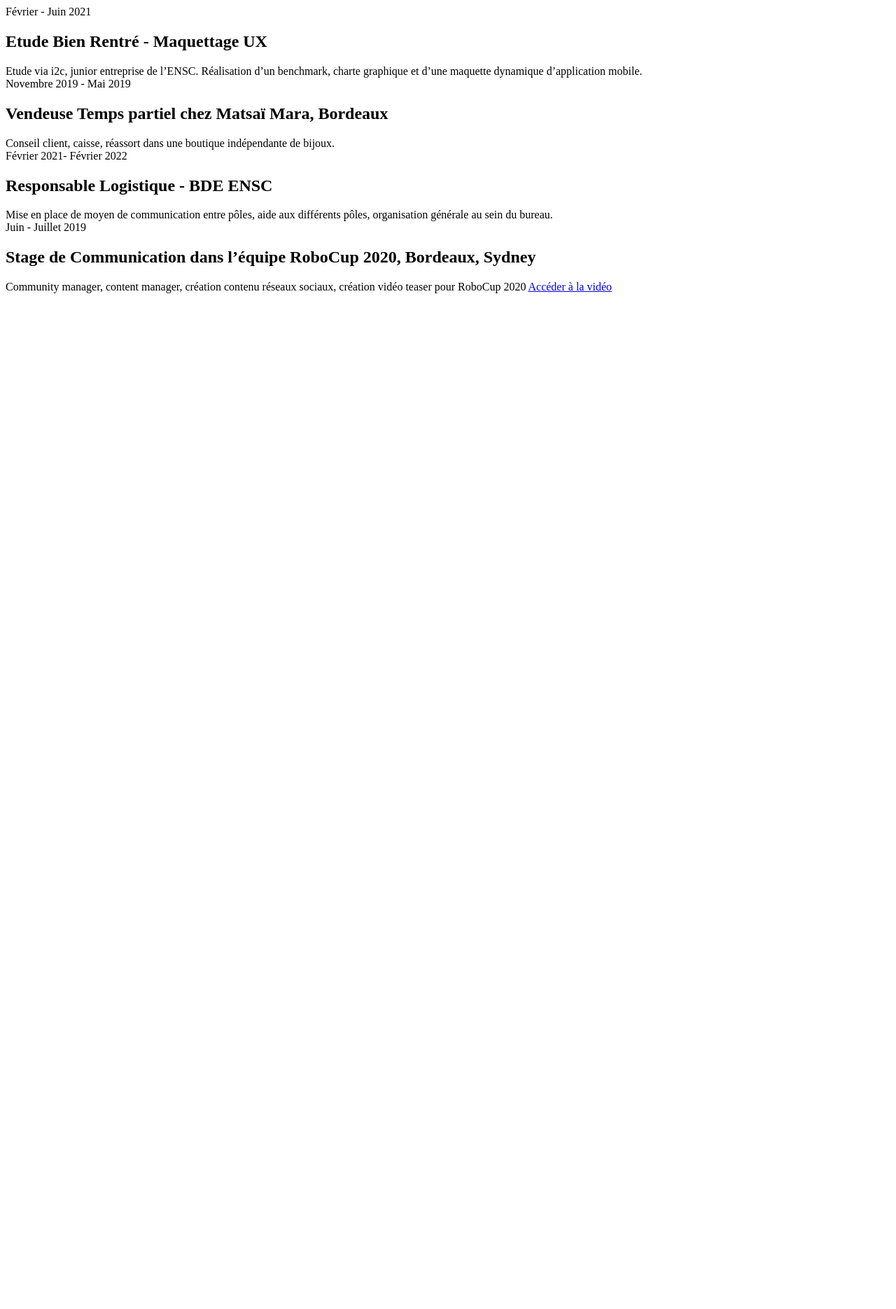
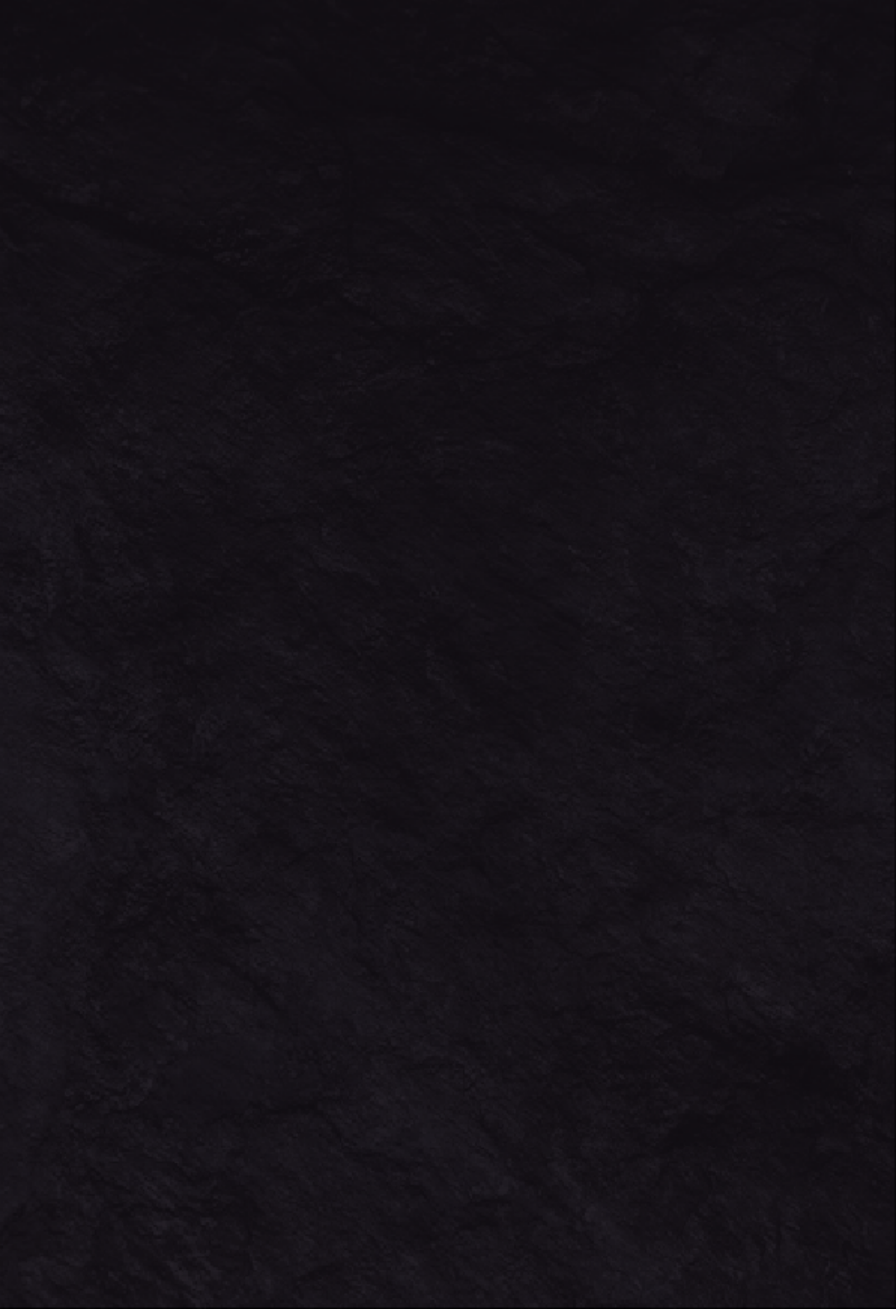
Before and after one commit to lottierocuet/PII_ENSC, a PHP site: page /Experiences.html in a window 1280 px wide. Shown: the whole page at 70% size. Run offline with PHP 8.4, Linux system fonts and the light colour scheme.

Commit message:
fond presque ok

```diff
--- a/Experiences.html
+++ b/Experiences.html
@@ -3,39 +3,41 @@
 <head>
   <meta charset="utf-8">
   <title>Expérience</title>
-  <link rel="stylesheet.css" href="/stylesheet.css">
+  <link rel="stylesheet" href="stylesheet.css">
   <script src="script.js"></script>
+  <img src=images/fond.png id=fond class=fond alt=/>
 </head>
+
+
 <body>
-    <div>
-
-    Février - Juin 2021
+  <div class ="experiences" id ="experiences">
+    <img src=images/fond.png id=fond class=fond alt=/>
+      <div class = "brentre">
+        <p><i>Février - Juin 2021 </i></p>
         <h2>Etude Bien Rentré - Maquettage UX </h2>
         Etude via i2c, junior entreprise de l’ENSC. Réalisation d’un benchmark, charte graphique et d’une maquette dynamique d’application mobile.
-
       </div>
 
-    <div>
-
-    Novembre 2019 - Mai 2019
+      <div class="matsai">
+        <p> <i>Novembre 2019 - Mai 2019 </i></p>
         <h2>Vendeuse Temps partiel chez Matsaï Mara, Bordeaux  </h2>
         Conseil client, caisse, réassort dans une boutique indépendante de bijoux.
       </div>
 
-    <div>
-    Février 2021- Février 2022
+      <div class = "logi">
+        <p><i>Février 2021- Février 2022</i></p>
         <h2>Responsable Logistique - BDE ENSC </h2>
         Mise en place de moyen de communication entre pôles, aide aux différents pôles, organisation générale au sein du bureau.
 
       </div>
 
-    <div>
-
-    Juin - Juillet 2019
+      <div class = "stageDUT">
+        <p><i>Juin - Juillet 2019 </i></p>
         <h2>Stage de Communication dans l’équipe RoboCup 2020, Bordeaux, Sydney </h2>
         Community manager, content manager, création contenu réseaux sociaux, création vidéo teaser pour RoboCup 2020
         <a href="https://www.youtube.com/watch?v=N_YPtVXpSjs&ab_channel=LottieRocuet"> Accéder à la vidéo</a>
+      </div>
+    </div>
 
-</div>
 </body>
 </html>
--- a/stylesheet.css
+++ b/stylesheet.css
@@ -1,23 +1,62 @@
-html, body {
+html,
+#fond {
+  /* Fixe l'image en haut à gauche de la page */
+  position: fixed;
+  top: 0;
+  left: 0;
+  /* Préserve le ratio de l'image */
+  min-width: 100%;
+  min-height: 100%;
+}
+#experiences {
+}
+
+img.fond {
+  /* On met en place le fond d'écran */
+  min-height: 100%;
+  min-width: 1024px;
+  /* On indique un redimensionnement proportionnel */
+  width: 100%;
+  height: auto;
+  /* L'image est positionnée en haut à gauche */
+  position: fixed;
+  top: 0;
+  left: 0;
+}
+@media screen and (max-width: 1024px) {
+  /* Le traitement est ici spécifique à l'image */
+  img.fond {
+    left: 50%;
+    margin-left: -512px; /* 50% */
+  }
+}
+body {
   margin: 0;
   padding: 0;
 }
 body {
- background-color: white;
- font-family: Verdana, sans-serif;
- font-size: 100%;
+  font-family: monserrat, sans-serif;
+  /*background-image: url(images/fond.png);
+  background-position: 0%;
+  font-size: 100%;*/
+  color: #e7d1c0;
 }
 h1 {
   font-size: 200%;
- color: navy;
+  padding: center;
   text-align: center;
+  scroll-padding: center;
 }
 h2 {
   font-size: 150%;
- color: red;
   padding-left: 15px;
 }
-p,ul,li,td {
+p {
+  font-family: monserrat, sans-serif;
+}
+ul,
+li,
+td {
   color: black;
 }
 a:link {
@@ -31,6 +70,10 @@ a:hover {
   color: red;
   text-decoration: none;
 }
-a:active, a:focus {
+a:active,
+a:focus {
   color: red;
 }
+div {
+  -ms-flex-align: center;
+}
```
Also changed, not shown: images/fond.png (added). Lines whose indentation alone changed are shown as unchanged.
